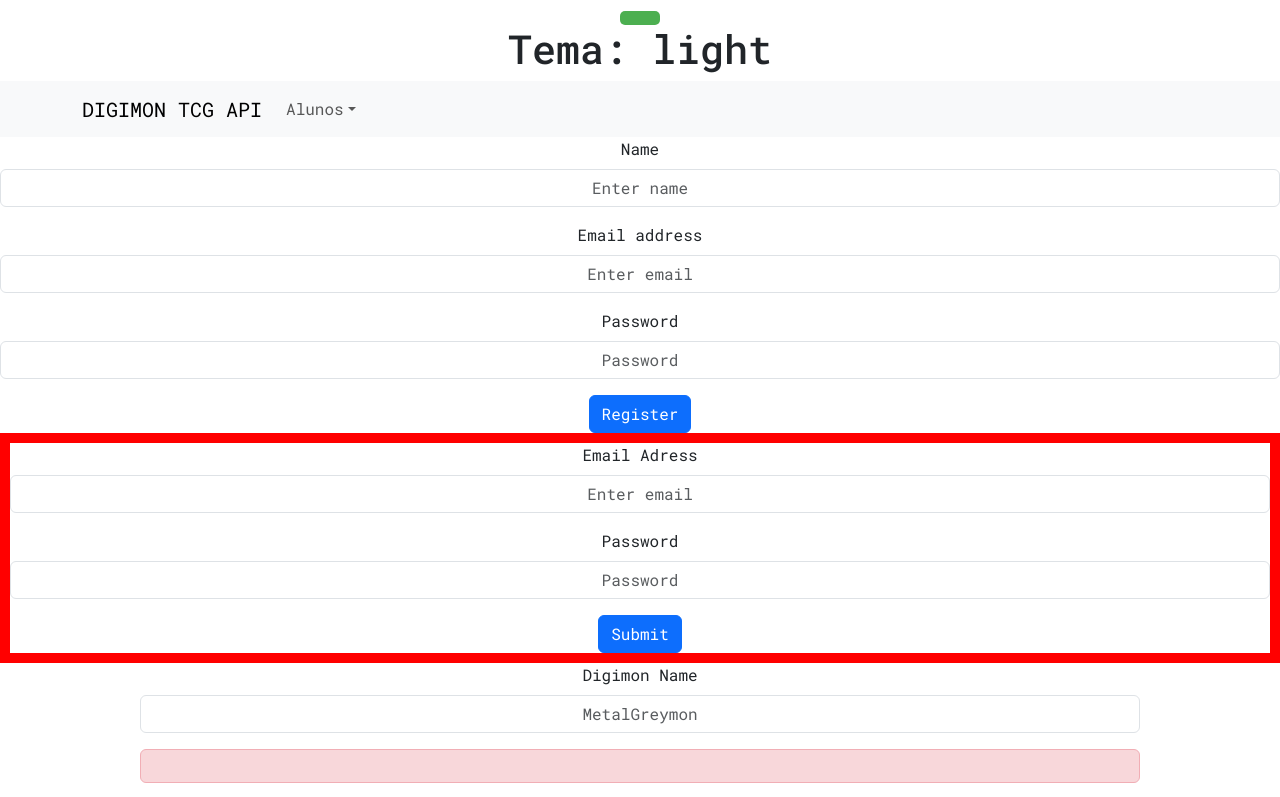
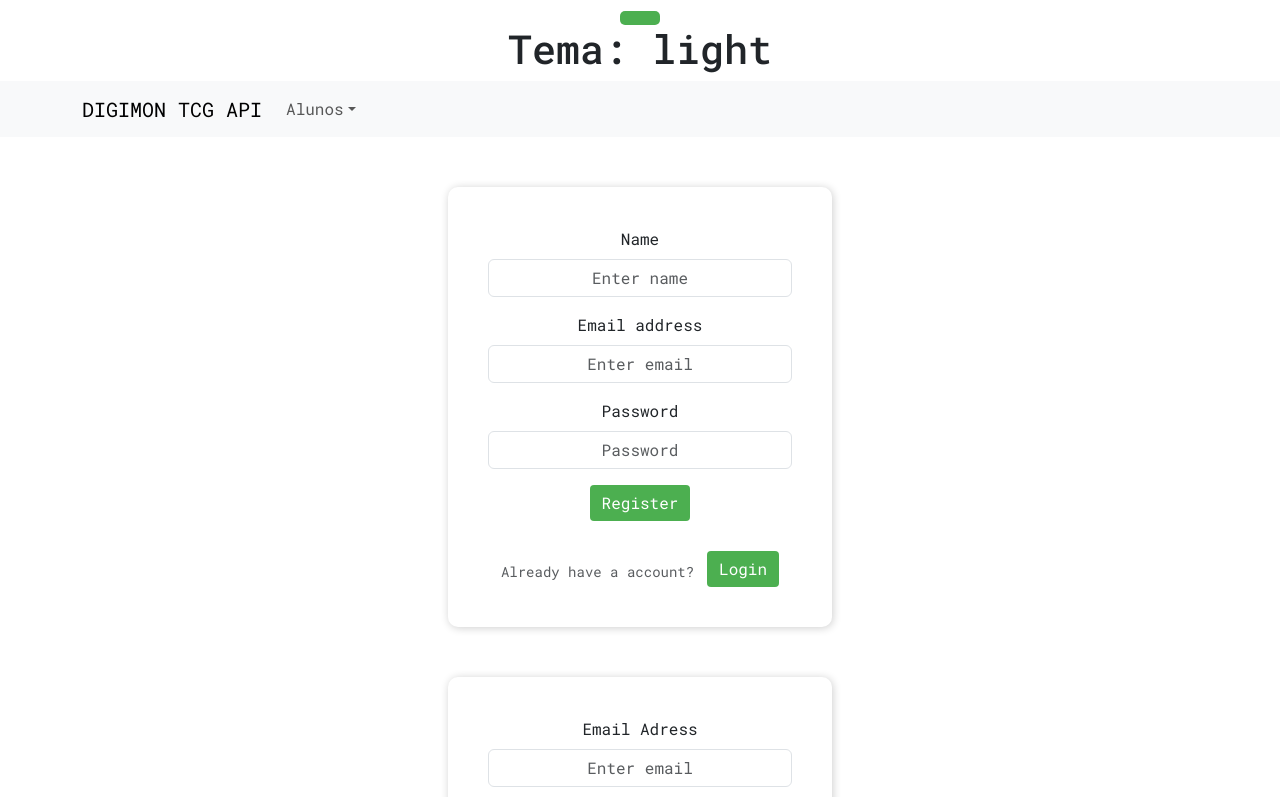
Before and after one commit to duduvf11/Digimon-TCG-API, a React (Vite) app in the folder app/: page / in a window 1280 px wide. Shown: the top 797 px of the page. Built offline with nearby package versions, Linux system fonts and the light colour scheme.

Commit message:
Signup form done

```diff
--- a/app/src/components/Login/LoginForm.css
+++ b/app/src/components/Login/LoginForm.css
@@ -1,4 +1,16 @@
 .Login_container {
-    border: 10px solid red;
+    /*background-color: #08015e;*/
+    width: 30%;
+    margin: 50px auto;
+    padding: 40px;
+    border-radius: 10px;
+    box-shadow: 1px 1px 8px rgba(0, 0, 0, 0.195);
 
 }
+
+.Login_container Button {
+    background-color: #4CAF50;
+    border: none;
+    border-radius: 4px;
+
+}
--- a/app/src/components/Signup/SignupForm.css
+++ b/app/src/components/Signup/SignupForm.css
@@ -0,0 +1,24 @@
+.Signup_container {
+    /*background-color: #08015e;*/
+    width: 30%;
+    margin: 50px auto;
+    padding: 40px;
+    border-radius: 10px;
+    box-shadow: 1px 1px 8px rgba(0, 0, 0, 0.195);
+
+}
+
+.Signup_container .login {
+    display: flex;
+    align-items: center;
+    justify-content: space-evenly;
+    margin-top: 30px;
+
+}
+
+.Signup_container Button{
+    background-color: #4CAF50;
+    border: none;
+    border-radius: 4px;
+
+}
--- a/app/src/components/Signup/SignupForm.jsx
+++ b/app/src/components/Signup/SignupForm.jsx
@@ -10,7 +10,7 @@ const SignupForm = () => {
   const {theme} = useContext(ThemeContext)
 
   return (
-    <Form data-bs-theme={theme}>
+    <Form className='Signup_container' data-bs-theme={theme}>
       <Form.Group className="mb-3" controlId="formBasicName">
         <Form.Label>Name</Form.Label>
         <Form.Control type="name" placeholder="Enter name" />
@@ -26,6 +26,14 @@ const SignupForm = () => {
       <Button variant="primary" type="submit">
         Register
       </Button>
+      <Form.Group className="login" controlId="formBasicLogin">
+        <Form.Text className="text-muted">
+          Already have a account?
+        </Form.Text>
+        <Button variant="primary" type="submit">
+          Login
+        </Button>
+      </Form.Group>
     </Form>
   )
 }
```
